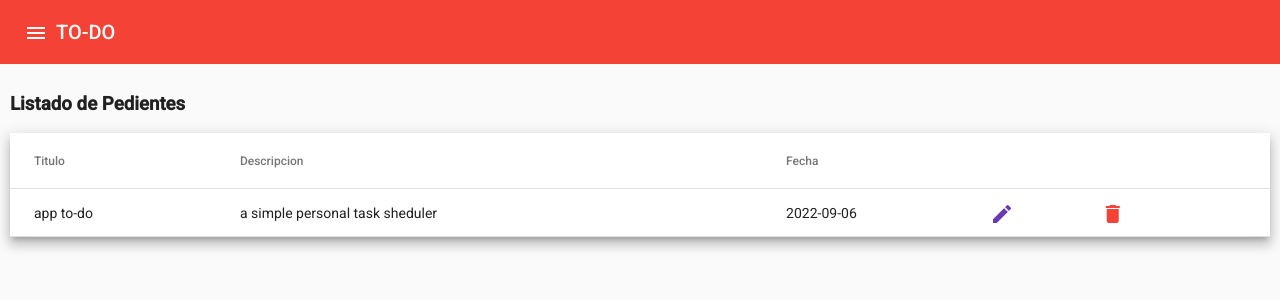
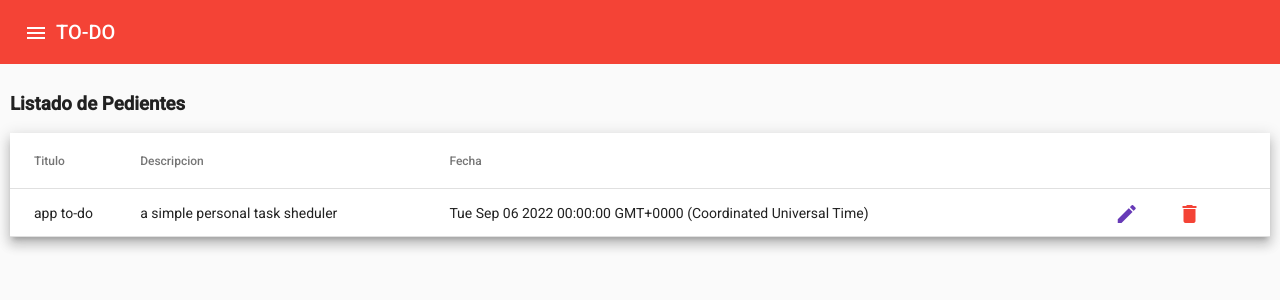
Before and after one commit to manusenshu/to-do, an Angular app: page /Pedientes in a window 1280 px wide. Shown: the top 300 px of the page. Built offline with nearby package versions, Linux system fonts and the light colour scheme; no server answers.

Commit message:
2 files modified

```diff
--- a/src/app/editar-pediente/editar-pediente.component.ts
+++ b/src/app/editar-pediente/editar-pediente.component.ts
@@ -9,8 +9,7 @@ import { MatSnackBar } from '@angular/material/snack-bar';
   styleUrls: ['./editar-pediente.component.css'],
 })
 export class EditarPedienteComponent implements OnInit {
-  inicio = new Date('2022-09-06')
-  public Pediente: Pediente = new Pediente('', '', this.inicio, undefined, undefined, undefined, undefined);
+  public Pediente: Pediente = new Pediente('', '', undefined, undefined, undefined, undefined, undefined);
 
   constructor(
     private route: ActivatedRoute,
--- a/src/app/listar-pedientes/listar-pedientes.component.html
+++ b/src/app/listar-pedientes/listar-pedientes.component.html
@@ -16,7 +16,11 @@
   </ng-container>
   <ng-container matColumnDef="fecha">
     <th mat-header-cell *matHeaderCellDef>Fecha</th>
-    <td mat-cell *matCellDef="let Pediente">{{ Pediente.fecha.toISOString().slice(0,10) }}</td>
+    <td mat-cell *matCellDef="let Pediente">{{ Pediente.fecha }}</td>
+  </ng-container>
+  <ng-container matColumnDef="caducidad">
+    <th mat-header-cell *matHeaderCellDef>Caducidad</th>
+    <td mat-cell *matCellDef="let Pediente">{{ Pediente.caducidad }}</td>
   </ng-container>
   <ng-container matColumnDef="editar">
     <th mat-header-cell *matHeaderCellDef></th>
```
